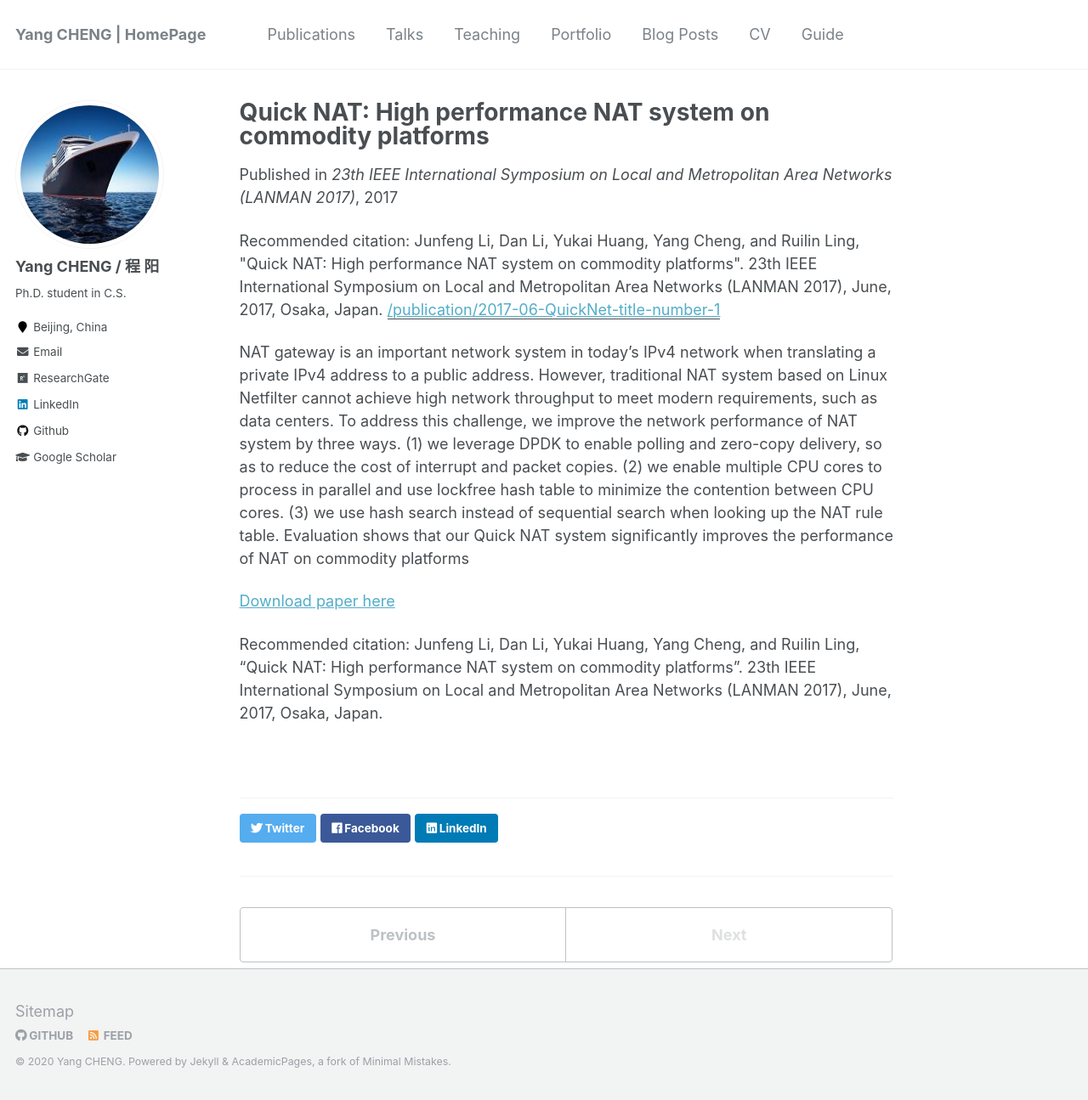
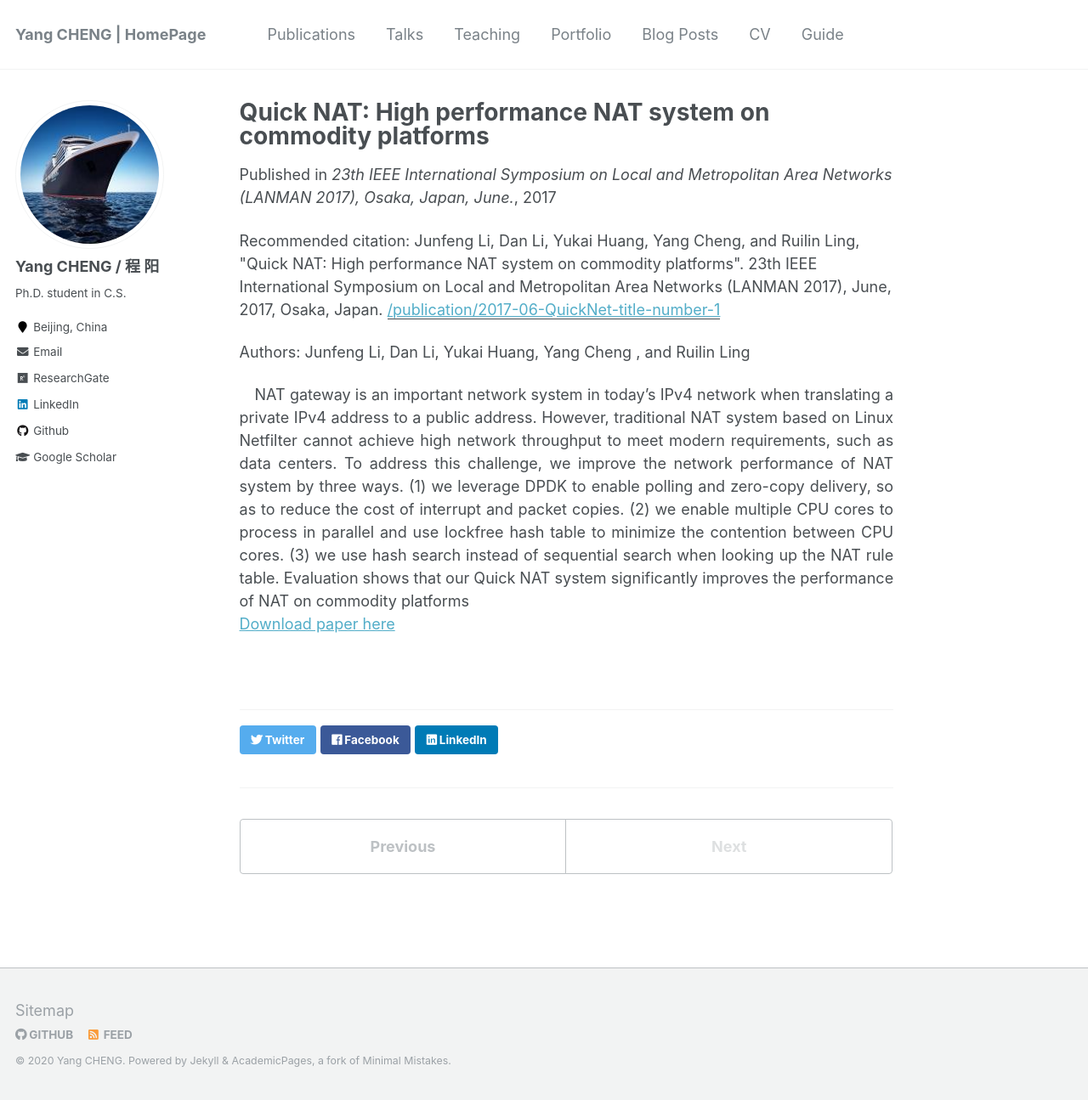
Before and after one commit to NEWPLAN/newplan.github.io, a Jekyll site: the page built from _publications/2017-06-QuickNet-title-number-1.md, in a window 1280 px wide and 1295 px high. Shown: the whole window at 85% size. Built offline with Jekyll 4.4.1, drawn with Linux system fonts in a browser that asks for light colours.

Commit message:
Update 2017-06-QuickNet-title-number-1.md

```diff
--- a/_publications/2017-06-QuickNet-title-number-1.md
+++ b/_publications/2017-06-QuickNet-title-number-1.md
@@ -4,13 +4,15 @@ collection: publications
 permalink: /publication/2017-06-QuickNet-title-number-1
 excerpt: 'This paper presents the optimizations for existing Network Address Translation (NAT) systems, based on DPDK'
 date: 2017-06-01
-venue: '23th IEEE International Symposium on Local and Metropolitan Area Networks (LANMAN 2017)'
+venue: '23th IEEE International Symposium on Local and Metropolitan Area Networks (LANMAN 2017), Osaka, Japan, June.'
 paperurl: '/publication/2017-06-QuickNet-title-number-1'
 
 citation: 'Junfeng Li, Dan Li, Yukai Huang, Yang Cheng, and Ruilin Ling, "Quick NAT: High performance NAT system on commodity platforms". 23th IEEE International Symposium on Local and Metropolitan Area Networks (LANMAN 2017), June, 2017, Osaka, Japan.'
 ---
+
+Authors: Junfeng Li, Dan Li, Yukai Huang, <es style="font:blod">Yang Cheng </es>, and Ruilin Ling
+<div style="text-align:justify; text-indent:1em;">
 NAT gateway is an important network system in today’s IPv4 network when translating a private IPv4 address to a public address. However, traditional NAT system based on Linux Netfilter cannot achieve high network throughput to meet modern requirements, such as data centers. To address this challenge, we improve the network performance of NAT system by three ways. (1) we leverage DPDK to enable polling and zero-copy delivery, so as to reduce the cost of interrupt and packet copies. (2) we enable multiple CPU cores to process in parallel and use lockfree hash table to minimize the contention between CPU cores. (3) we use hash search instead of sequential search when looking up the NAT rule table. Evaluation shows that our Quick NAT system significantly improves the performance of NAT on commodity platforms
+</div>
 
 [Download paper here](https://chengyang.info/me/pdfs/Quick-NAT-lanman-paper.pdf)
-
-Recommended citation: Junfeng Li, Dan Li, Yukai Huang, Yang Cheng, and Ruilin Ling, "Quick NAT: High performance NAT system on commodity platforms". 23th IEEE International Symposium on Local and Metropolitan Area Networks (LANMAN 2017), June, 2017, Osaka, Japan.
```
